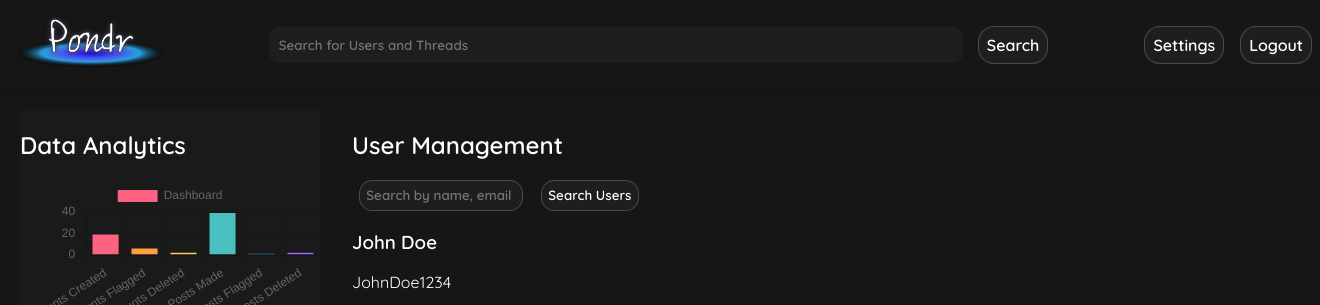
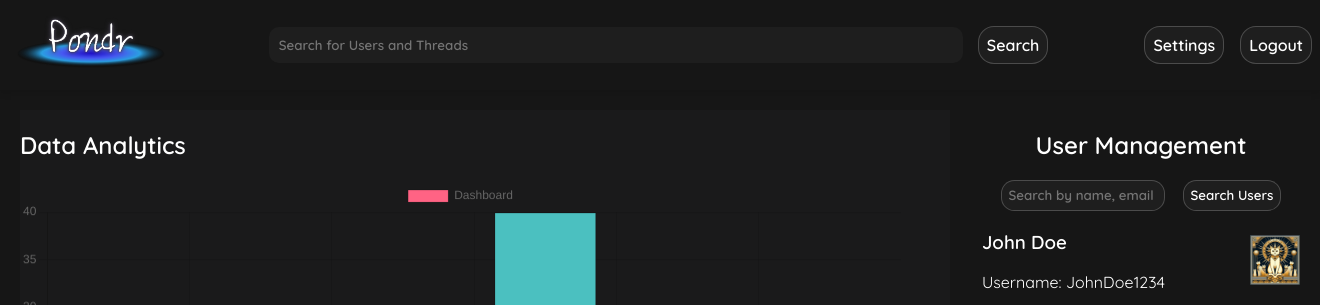
Before and after one commit to patrickma6199/Pondr, a PHP site: page /public/pages/admin.html in a window 1320 px wide. Shown: the top 305 px of the page. Run offline with PHP 8.4, Linux system fonts and the light colour scheme.

Commit message:
fixed admin page

```diff
--- a/public/css/admin.css
+++ b/public/css/admin.css
@@ -4,10 +4,8 @@
     grid-gap: 2em;
     grid-template-areas:
         "chart chart user-manage";
-    /* margin-top: 10px; */
     border-radius: 10px;
     padding: 20px;
-    /* width: 90%; */
 }
 
 .data-analytics {
@@ -15,21 +13,27 @@
     background-color: #1a1a1b;
 }
 
+/* for user management section */
 .user-management {
     grid-area: user-manage;
+    display: flex;
+    flex-direction: column;
+    align-items: center;
 }
 
- /* .user-management, .content-moderation{
+#user-list {
+    width: 100%;
+}
 
-    grid-column: 1/3;
+.list-user {
+    width: 100%;
+    display: flex;
+    justify-content: space-between;
+    align-items: center;
+}
 
-    display: inline-block;
-    padding: 10px;
+.list-user img {
+    height: 50px;
+    width: 50px;
+    float: right;
 }
-.user-management{
-    grid-row: 2;
-}
-.content-moderation{
-    grid-row:2;
-    grid-column: 2/3;
-} */
--- a/public/pages/admin.html
+++ b/public/pages/admin.html
@@ -29,20 +29,26 @@
                 <button type="submit" class="button">Search Users</button>
             </form>
             <div id="user-list">
-                <div class="admin-list-user">
-                    <h3>John Doe</h3>
-                    <p>JohnDoe1234</p>
-                    <img src="../img/pfp-3.png">
+                <div class="list-user">
+                    <div>
+                        <h3>John Doe</h3>
+                        <p>Username: JohnDoe1234</p>
+                    </div>
+                    <img src="../img/pfp-3.jpg">
                 </div>
-                <div class="admin-list-user">
-                    <h3>Egg Fella</h3>
-                    <p>EggFella1234</p>
+                <div class="list-user">
+                    <div>
+                        <h3>Egg Fella</h3>
+                        <p>Username: EggFella1234</p>
+                    </div>
                     <img src="../img/pfp-2.png">
                 </div>
-                <div class="admin-list-user">
-                    <h3>Egg Fella</h3>
-                    <p>EggFella1234</p>
-                    <img src="../img/pfp-2.png">
+                <div class="list-user">
+                    <div>
+                        <h3>User Name</h3>
+                        <p>Username: username</p>
+                    </div>
+                    <img src="../img/pfp.png">
                 </div>
             </div>
         </section>
```
